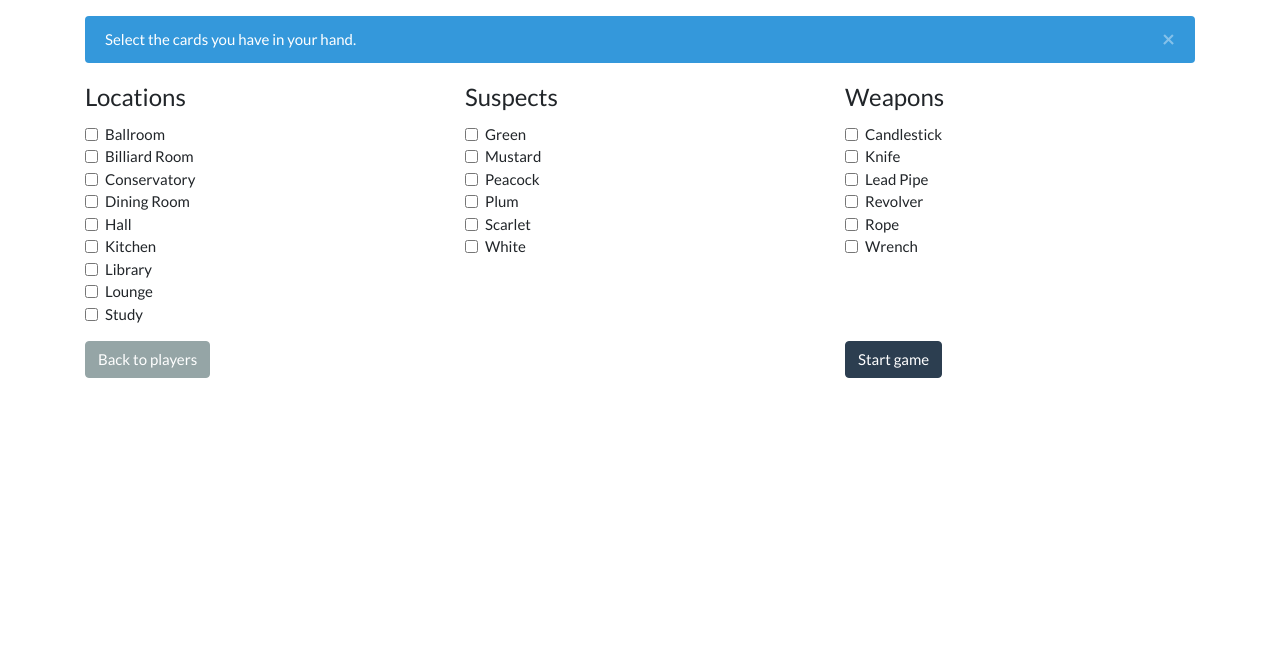
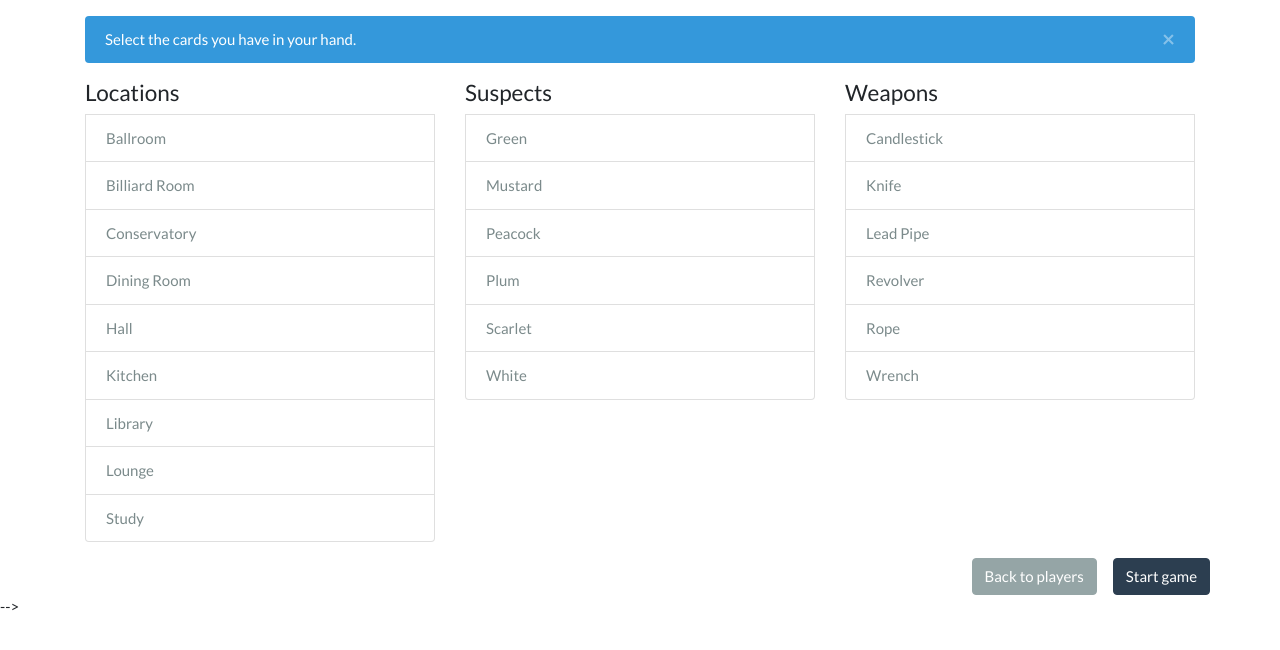
Before and after one commit to koenaubel/CluedoMaster, a Flask app: page /select_cards in a window 1280 px wide. Shown: the part 82-732 px from the top of the page. Run offline with Flask 2, Linux system fonts and the light colour scheme; data comes from the database, SQL or seed files in the repository; some libraries are stand-ins or nearby versions.

Commit message:
improved interface for select_cards

```diff
--- a/app.py
+++ b/app.py
@@ -21,7 +21,7 @@ def home():
 @app.route('/select_cards', methods=('GET','POST'))
 def select_cards():
     if request.method == 'POST':
-        session['cards_in_hand'] = request.form.getlist('cards_in_hand')
+        session['cards_in_hand'] = request.form.get('cards_in_hand')
         print(session['cards_in_hand'])
         return redirect(url_for('cards'))
     return render_template('select_cards.html', locations=c.locations(),suspects=c.suspects(), weapons=c.weapons())
--- /dev/null
+++ b/static/modal.js
@@ -0,0 +1,7 @@
+function submitSugg() {
+//    clickEvent.preventDefault();
+    turnPlayerName = $("[name=turn_player]").val();
+    $("#suggestion").hide();
+    $("#showCard").show();
+    $('option[id="' + turnPlayerName + '"]').hide();
+}
--- a/templates/base.html
+++ b/templates/base.html
@@ -6,6 +6,7 @@
     <script src="https://ajax.googleapis.com/ajax/libs/jquery/3.3.1/jquery.min.js"></script>
     <script src="https://cdnjs.cloudflare.com/ajax/libs/popper.js/1.14.7/umd/popper.min.js"></script>
     <script src="https://maxcdn.bootstrapcdn.com/bootstrap/4.3.1/js/bootstrap.min.js"></script>
+    <script src="{{ url_for('static', filename='modal.js') }}"></script>
     <title>CluedoMaster</title>
 </head>
 
--- a/templates/select_cards.html
+++ b/templates/select_cards.html
@@ -1,5 +1,6 @@
 {% extends "base.html" %}
 {% set active_page = "home" %}
+{% set post_url = url_for('select_cards') %}
 
 {% block content %}
 <div class="container mt-3">
@@ -12,91 +13,63 @@
     <form method="post">
         <div class="row">
             <div class="col-sm">
-                <fieldset class="form-group">
-                    <legend>Locations</legend>
+                <ul class="list-group" id="locations"><h4>Locations</h4>
                     {% for location in locations %}
-                        <div class="form-check">
-                            <label class="form-check-label">
-                                <input class="form-check-input" name="cards_in_hand" type="checkbox" value="{{ location }}">
-                                {{ location }}
-                            </label>
-                        </div>
+                    <li class="d-flex flex-row list-group-item list-group-item-action">{{ location }}</li>
                     {% endfor %}
-                 </fieldset>
+                </ul>
             </div>
             <div class="col-sm">
-                <fieldset class="form-group">
-                    <legend>Suspects</legend>
+                <ul class="list-group" id="suspects"><h4>Suspects</h4>
                     {% for suspect in suspects %}
-                        <div class="form-check">
-                            <label class="form-check-label">
-                                <input class="form-check-input" name="cards_in_hand" type="checkbox" value="{{ suspect }}">
-                                {{ suspect }}
-                            </label>
-                        </div>
+                    <li class="d-flex flex-row list-group-item list-group-item-action">{{ suspect }}</li>
                     {% endfor %}
-                 </fieldset>
+                </ul>
             </div>
             <div class="col-sm">
-                <fieldset class="form-group">
-                    <legend>Weapons</legend>
+                <ul class="list-group" id="weapons"><h4>Weapons</h4>
                     {% for weapon in weapons %}
-                        <div class="form-check">
-                            <label class="form-check-label">
-                                <input class="form-check-input" name="cards_in_hand" type="checkbox" value="{{ weapon }}">
-                                {{ weapon }}
-                            </label>
-                        </div>
+                    <li class="d-flex flex-row list-group-item list-group-item-action">{{ weapon }}</li>
                     {% endfor %}
-                 </fieldset>
+                </ul>
             </div>
         </div>
-        <div class="row">
-            <div class="col-sm-8">
-                <a href="{{ url_for('home') }}" class="btn btn-secondary">Back to players</a>
-            </div>
-            <div class="col-sm-4">
-                <button type="submit" class="btn btn-primary">Start game</button>
-            </div>
+        <div class="row mt-3 d-flex justify-content-end">
+            <input type="hidden" id="startGame" name="cards_in_hand" value="">
+            <a href="{{ url_for('home') }}" class="btn btn-secondary mr-3">Back to players</a>
+            <button type="submit" class="btn btn-primary">Start game</button>
         </div>
     </form>
-    <div class="row hideMe">
-        <div class="col-sm">
-            <ul class="list-group" id="locations"><h3>Locations</h3>
-                {% for location in locations %}
-                <li class="d-flex flex-row list-group-item list-group-item-action justify-content-end align-items-center">
-                    {{ location }}
-                </li>
-                {% endfor %}
-            </ul>
-        </div>
-        <div class="col-sm">
-            <ul class="list-group" id="suspects"><h3>Suspects</h3>
-                {% for suspect in suspects %}
-                <li class="d-flex flex-row list-group-item list-group-item-action justify-content-end align-items-center">
-                    {{ suspect }}
-                </li>
-                {% endfor %}
-            </ul>
-        </div>
-        <div class="col-sm">
-            <ul class="list-group" id="weapons"><h3>Weapons</h3>
-                {% for weapon in weapons %}
-                <li class="d-flex flex-row list-group-item list-group-item-action justify-content-end align-items-center">
-                    {{ weapon }}
-                </li>
-                {% endfor %}
-            </ul>
-        </div>
-    </div>
+
 </div>
 
 <script>
-$(".list-group-item").click(function() {
-    isActive = $(this).hasClass("active")
-    if (isActive) {$(this).removeClass("active")}
-    else {$(this).addClass("active")}
+$(document).ready(function(){
+    var cardsInHand = [];
+    $(".list-group-item").click(function() {
+        var isActive = $(this).hasClass("active");
+        var card = $(this).text();
+        if (isActive) {
+            $(this).removeClass("active");
+            var index = cardsInHand.indexOf(card);
+            cardsInHand.splice(index, 1);
+        }
+        else {
+            $(this).addClass("active");
+            cardsInHand.push(card);
+        };
+        console.log(cardsInHand);
+        $("#startGame").val(cardsInHand);
+    });
 });
-</script>
+
+<!--$("#startGame").click(function() {-->
+<!--    cardsInHand = [];-->
+<!--    $(".list-group-item.active").each(function() {-->
+<!--    cardsInHand.push($(this).text());-->
+<!--    });-->
+<!--    $.post("{{ url_for('select_cards') }}", cardsInHand);-->
+<!--});-->
+<!--</script>-->
 
 {% endblock %}
```
Also changed, not shown: templates/cards.html (+22 -10 lines).
